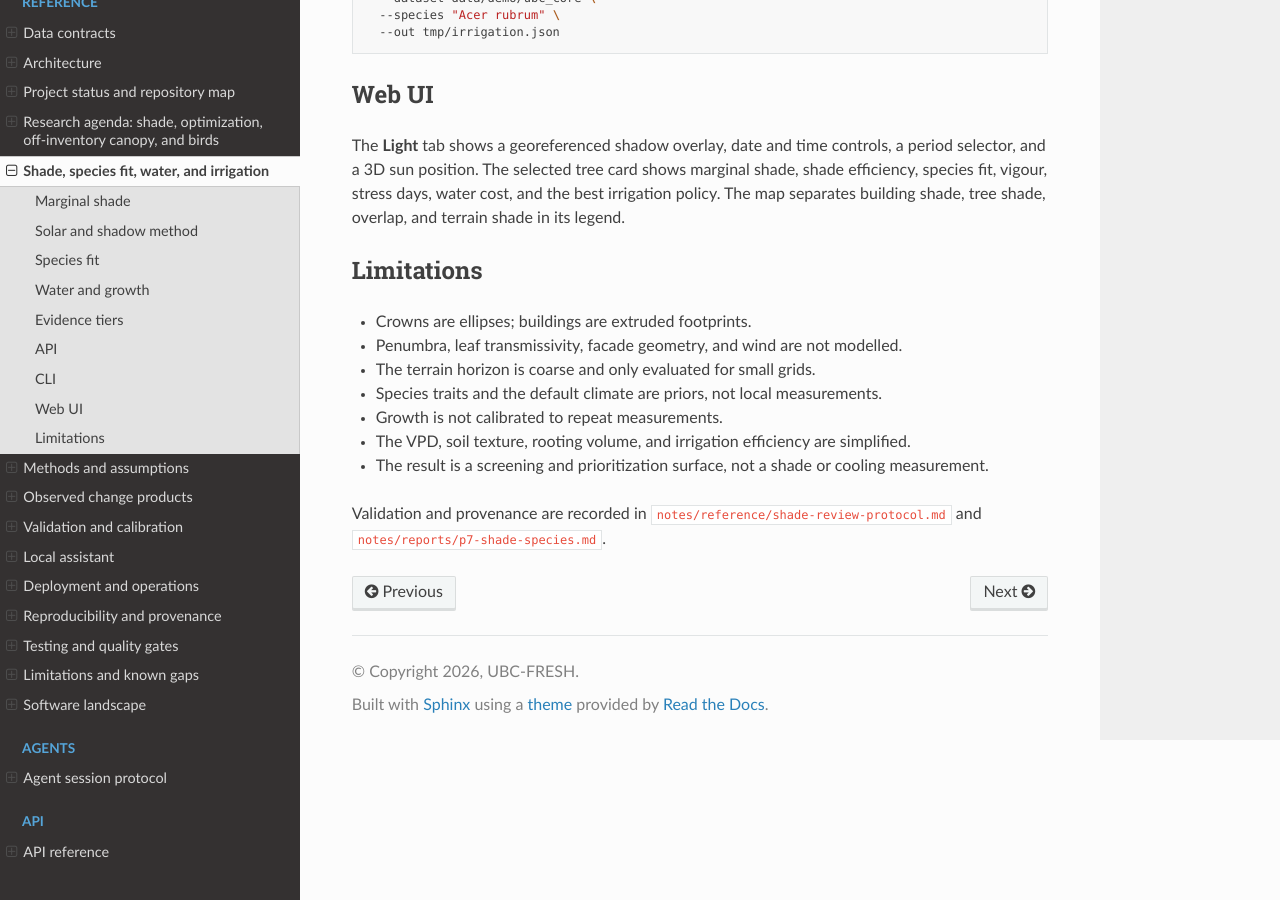
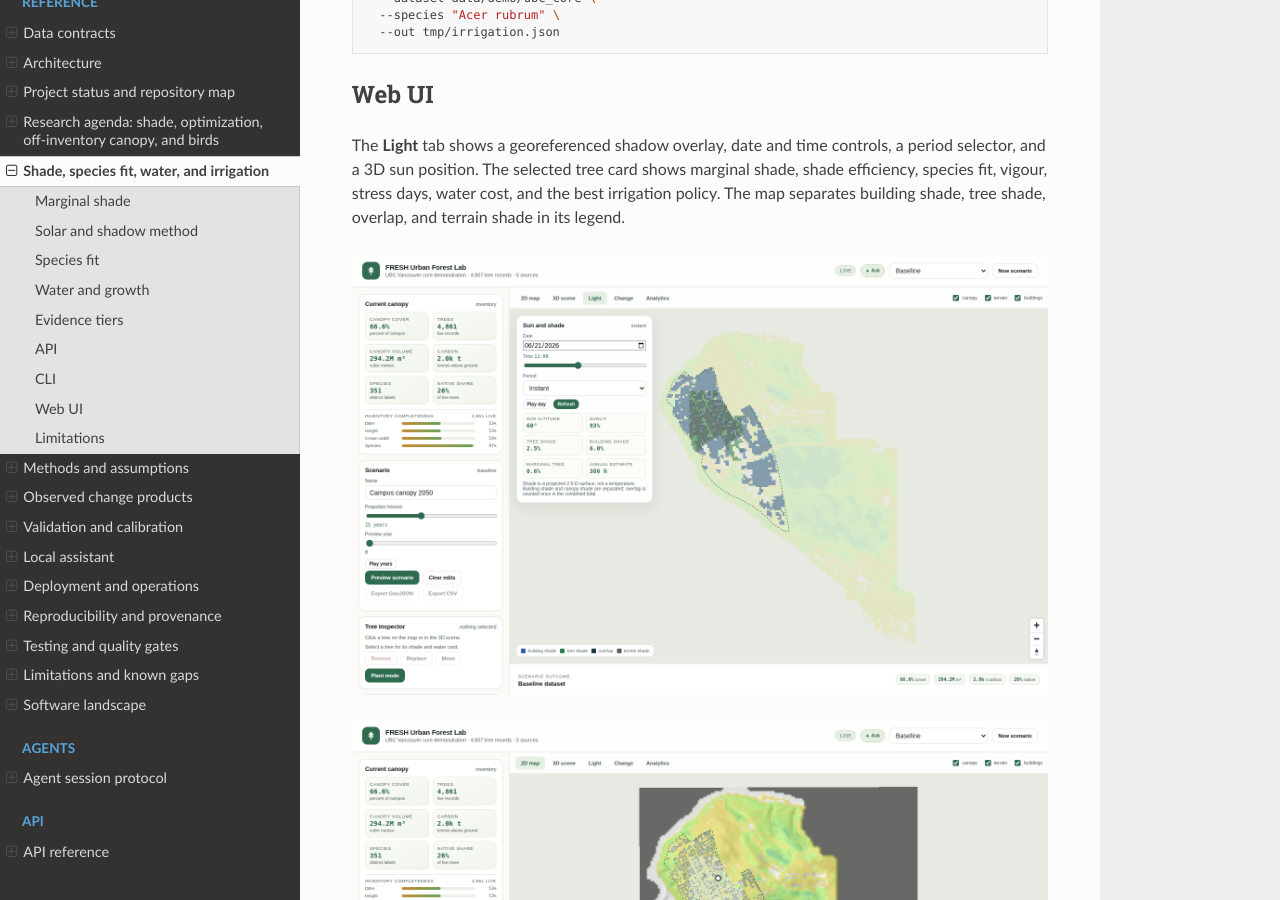
Before and after one commit to UBC-FRESH/fresh-urban-forest-lab, a Sphinx documentation site: the page built from docs/reference/shade-and-species.rst, in a window 1280 px wide and 900 px high, scrolled down 2991 px. Built offline with Sphinx 7.4.7 and the Read the Docs theme 3.1.0, drawn with Linux system fonts in a browser that asks for light colours.

Commit message:
P7.8 add the Light tab screenshots to the docs

```diff
--- a/docs/reference/shade-and-species.rst
+++ b/docs/reference/shade-and-species.rst
@@ -152,6 +152,14 @@ selector, and a 3D sun position. The selected tree card shows marginal shade, sh
 efficiency, species fit, vigour, stress days, water cost, and the best irrigation policy.
 The map separates building shade, tree shade, overlap, and terrain shade in its legend.
 
+.. image:: /_static/light-shadow.png
+   :alt: Light tab with building and tree shade on the UBC core demo
+   :width: 100%
+
+.. image:: /_static/tree-light-card.png
+   :alt: Selected-tree shade, species, water, and irrigation card
+   :width: 100%
+
 Limitations
 -----------
 
```
Also changed, not shown: docs/_static/light-shadow.png (added), docs/_static/tree-light-card.png (added).
